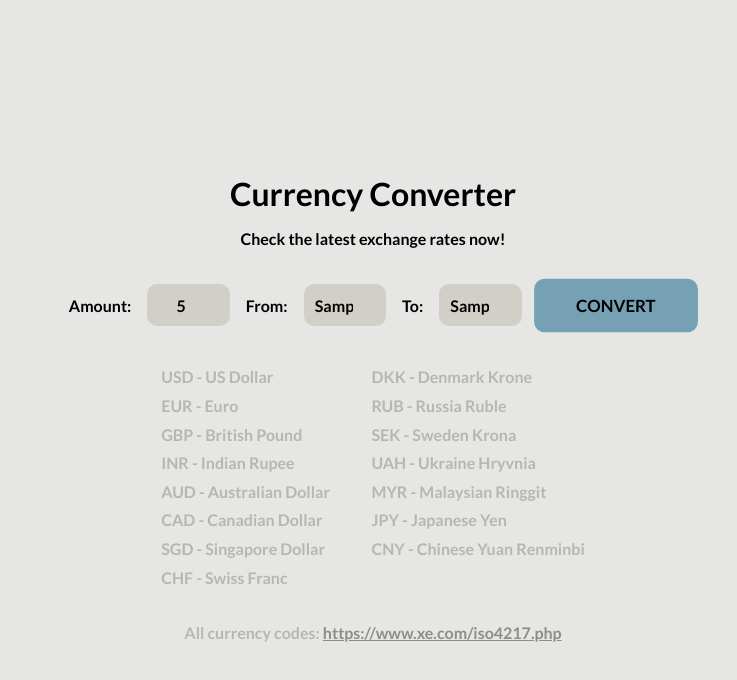
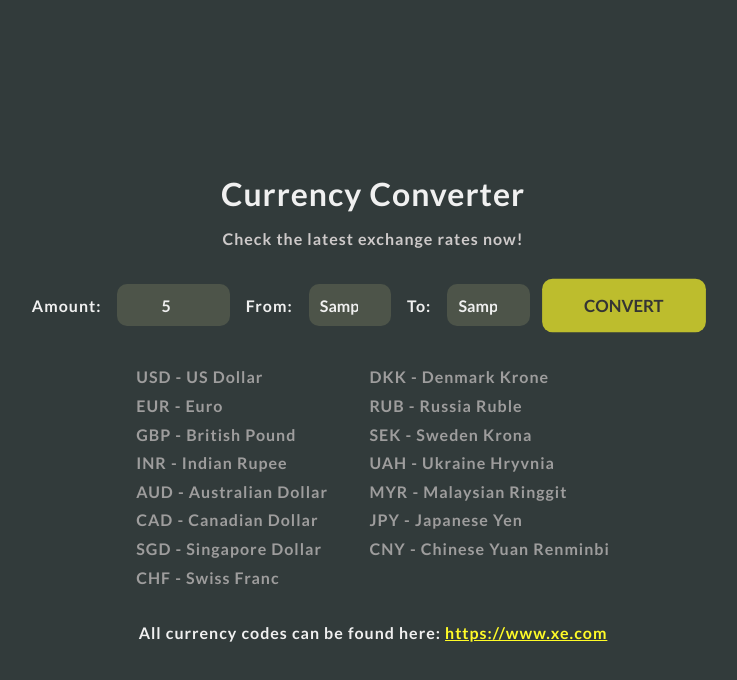
Before and after one commit to haris588/currency-converter, a plain HTML site: page index.html in a window 1280 px wide. Both pictures are taken after typing "5", "Sample", "Sample" into the empty fields and a click on the button "CONVERT". Shown: the whole page, without its empty margins (267-1004 px from the left). Drawn offline with Linux system fonts and the light colour scheme; a script that the page names is missing.

Commit message:
add form validation, styles

```diff
--- a/index.html
+++ b/index.html
@@ -15,37 +15,33 @@
         <h1 class="title">Currency Converter</h1>
         <p class="subtitle">Check the latest exchange rates now!</p>
 
-        <div class="inputContainer">
-
+        <form class="form">
             <label class="label" for="currencyAmountInputFrom">Amount:</label>
-            <input class="inputBox" type="number" min=0 id="currencyAmountInputFrom" />
+            <input class="inputBox" type="number" step="any" min=0 id="currencyAmountInputFrom" required />
 
             <label class="label" for="currencyFrom">From:</label>
-            <input class="inputBox" list="currencyListFrom" name="currencyFrom" id="currencyFrom" />
+            <input class="inputBox" type="text" list="currencyListFrom" name="currencyFrom" id="currencyFrom"
+                minlength="3" maxlength="3" required />
 
             <datalist id="currencyListFrom">
                 <option value="USD">
                 <option value="EUR">
                 <option value="GBP">
-                <option value="INR">
-                <option value="AUD">
-                <option value="CHF">
             </datalist>
 
             <label class="label" for="currencyTo">To:</label>
-            <input class="inputBox" list="currencyListTo" name="currencyTo" id="currencyTo" />
+            <input class="inputBox" type="text" list="currencyListTo" name="currencyTo" id="currencyTo" minlength="3"
+                maxlength="3" required />
 
             <datalist id="currencyListTo">
                 <option value="USD">
                 <option value="EUR">
                 <option value="GBP">
-                <option value="INR">
-                <option value="AUD">
-                <option value="CHF">
             </datalist>
 
-            <button class="btn" id="btnConvert">CONVERT</button>
-        </div>
+            <button type="submit" class="btn" id="btnConvert">CONVERT</button>
+        </form>
+
 
         <div class="resultContainer"></div>
 
@@ -60,7 +56,6 @@
                 <li>CAD - Canadian Dollar</li>
                 <li>SGD - Singapore Dollar</li>
                 <li>CHF - Swiss Franc</li>
-
             </ul>
 
             <ul>
@@ -75,7 +70,8 @@
 
         </div>
 
-        <p class="moreCodes">All currency codes: <a href="https://www.xe.com/iso4217.php" target=_blank>https://www.xe.com/iso4217.php</a></p>
+        <p class="moreCodes">All currency codes can be found here: <a href="https://www.xe.com/iso4217.php"
+                target=_blank>https://www.xe.com</a></p>
     </div>
 
     <script src='api.js'></script>
--- a/script.js
+++ b/script.js
@@ -1,20 +1,20 @@
 const currencyFromInput = document.getElementById('currencyFrom')
 const currencyToInput = document.getElementById('currencyTo')
 const currencyAmountInput = document.getElementById('currencyAmountInputFrom')
+const resultContainer = document.querySelector('.resultContainer')
+const inputBox = Array.from(document.querySelectorAll('.inputBox'))
+const form = document.querySelector('.form')
 const btnConvert = document.getElementById('btnConvert')
-const resultContainer = document.querySelector('.resultContainer')
 
 let currencyFrom,
     currencyTo,
     currencyAmount
 
 const exchange = async () => {
-    const api = `https://v6.exchangerate-api.com/v6/${API_KEY}/latest/${currencyFrom}` //<---- currency FROM
-
+    const api = `https://v6.exchangerate-api.com/v6/${API_KEY}/latest/${currencyFrom}`
     const promise = await fetch(api)
     const apiData = await promise.json()
     const { conversion_rates } = apiData
-    // currency FROM * coversion_rates.TO
 
     const convert = currencyAmount * conversion_rates[currencyTo]
 
@@ -24,7 +24,17 @@ const exchange = async () => {
 
     reset()
 
-    return resultContainer.appendChild(p)
+    resultContainer.appendChild(p)
+}
+
+const error = () => {
+    inputBox.forEach(input => {
+        if (!input.value) {
+            input.classList.add('error')
+        } else {
+            input.classList.remove('error')
+        }
+    })
 }
 
 const reset = () => {
@@ -45,7 +55,12 @@ currencyToInput.addEventListener('change', (e) => {
 })
 
 currencyAmountInput.addEventListener('change', (e) => {
-    currencyAmount = e.target.value
+    currencyAmount = Number(e.target.value).toFixed(2)
 })
 
-btnConvert.addEventListener('click', exchange)
+form.addEventListener('submit', (e) => {
+    e.preventDefault()
+    exchange()
+})
+
+btnConvert.addEventListener('click', error)
--- a/style.css
+++ b/style.css
@@ -1,5 +1,4 @@
 @import url('https://fonts.googleapis.com/css2?family=Lato:wght@400;700&display=swap');
-
 * {
     padding: 0;
     margin: 0;
@@ -9,17 +8,20 @@ body {
     font-family: 'Lato', sans-serif;
     font-size: 1rem;
     margin: 0 auto;
-    background: rgb(230, 230, 228);
+    background: rgb(50, 59, 59);
     height: 100vh;
     display: flex;
     flex-direction: column;
     justify-content: center;
     align-items: center;
     font-weight: 700;
+    letter-spacing: 1px;
+    color: #f0f0f0
 }
 
 .container {
     width: 95%;
+    margin: 0 auto;
 }
 
 .title {
@@ -31,14 +33,15 @@ body {
 .subtitle {
     padding: 1em;
     text-align: center;
+    color: rgb(206, 202, 202);
+    ;
 }
 
-.inputContainer {
+.form {
     width: 95%;
     display: flex;
     justify-content: center;
     padding: 1em;
-    margin: 0 auto;
     align-items: center;
 }
 
@@ -47,51 +50,57 @@ label {
 }
 
 .inputBox {
-    border: 0;
-    background: rgba(143, 127, 107, 0.226);
+    border: none;
+    background: rgba(179, 179, 129, 0.205);
     padding: 0.7em;
-    color: rgb(0, 0, 0);
+    color: #f0f0f0;
     border-radius: 10px;
     max-width: 60px;
     text-align: center;
     font-family: inherit;
     font-size: 1rem;
     font-weight: 700;
+    outline: none;
+}
+
+.inputBox:focus, .inputBox:hover {
+    transform: scale(1.05);
+    background: rgba(143, 142, 131, 0.979);
+}
+
+.inputBox[type="number"] {
+    max-width: 90px;
 }
 
 .btn {
     font-family: inherit;
     padding: 1em 2.5em;
     font-size: 1rem;
-    border: 0;
-    background: rgb(153, 187, 201);
+    border: none;
+    background: rgb(255, 251, 39);
     border-radius: 10px;
-    color: rgb(0, 0, 0);
+    color: #343434;
     transition: all 250ms;
     font-weight: 700;
-    margin-left: 1em
+    margin-left: 1em;
+    outline: none;
 }
 
 .btn:focus, .btn:hover {
     transform: scale(1.05);
-    background: rgb(118, 160, 180);
-}
-
-.resultContainer {
-    margin: 0 auto;
+    background: rgba(255, 251, 39, 0.678);
 }
 
 .convertedAmount {
     font-size: 1.3rem;
-    padding: 1em;
+    padding: 0.5em;
     text-align: center;
+    color: rgb(255, 251, 39);
 }
 
 .currencyTypeList {
     display: flex;
-    width: 50%;
     padding: 1em;
-    margin: 0 auto;
     justify-content: center;
 }
 
@@ -101,32 +110,37 @@ ul {
 
 ul li {
     list-style: none;
-    color: rgb(182, 182, 178);
+    color: #9e9d9d;
     text-align: left;
     padding: 0.3em;
 }
 
 .moreCodes {
-    color: rgb(182, 182, 178);
     text-align: center;
     padding: 1em;
 }
 
 .moreCodes a {
-    color: rgb(141, 141, 138);
+    color: rgb(255, 251, 39);
+}
+
+.moreCodes a:hover, .moreCodes a:focus {
+    font-size: 1.1rem;
+    color: rgba(255, 251, 39, 0.678);
+}
+
+.error {
+    border: 2px solid rgb(255, 0, 0);
 }
 
 @media (max-width: 720px) {
     body {
         justify-content: space-between;
     }
-    .inputContainer {
-        flex-direction: column;
-    }
-    .currencyTypeList {
+    .form {
         flex-direction: column;
     }
     .btn {
-        margin: 2em 0 0 0;
+        margin: 1em 0 0 0;
     }
 }
```
